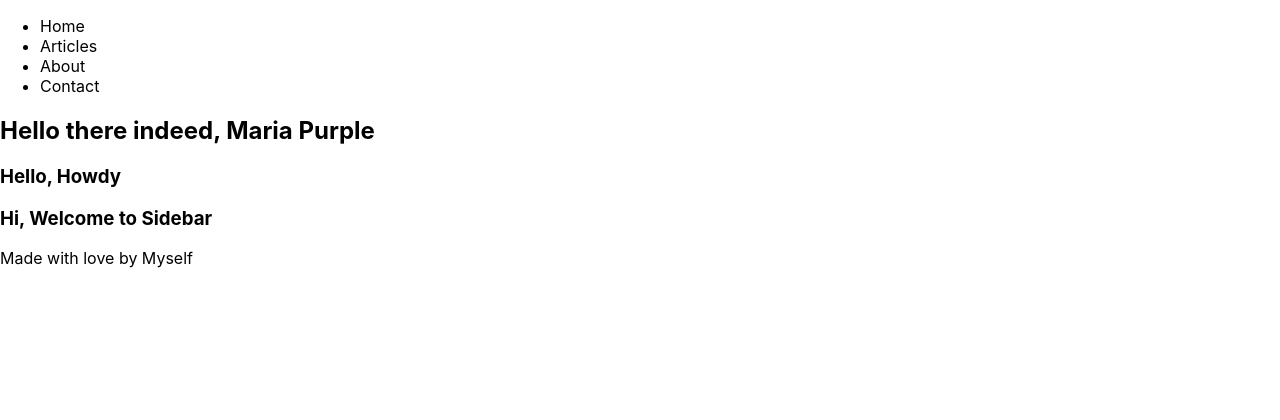
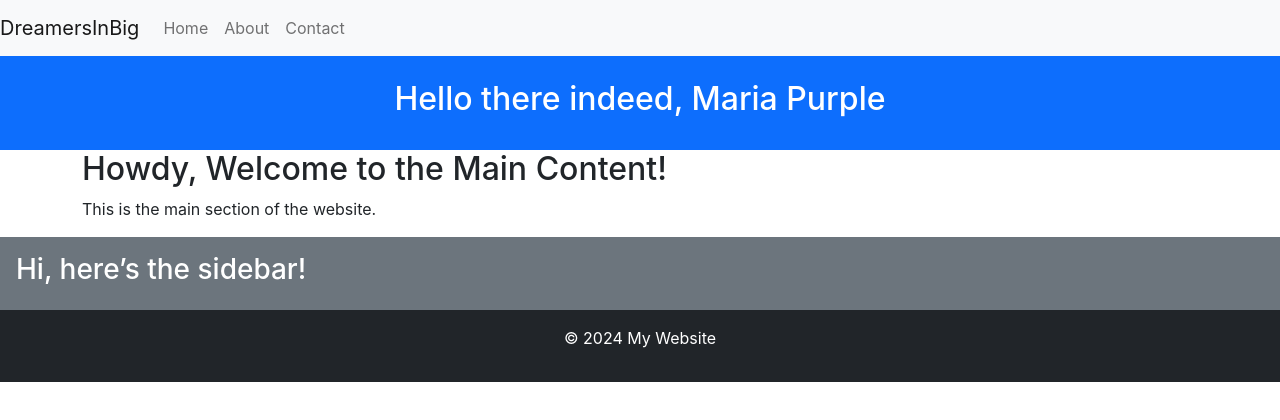
Before and after one commit to mlestrella843/React_Meta, a React (Create React App) app in the folder firstapp/: page / in a window 1280 px wide. Shown: the top 420 px of the page. Built offline with nearby package versions, Linux system fonts and the light colour scheme.

Commit message:
Styling my app

```diff
--- a/firstapp/public/index.html
+++ b/firstapp/public/index.html
@@ -25,6 +25,7 @@
       Learn how to configure a non-root public URL by running `npm run build`.
     -->
     <title>React App</title>
+    <link href="https://cdn.jsdelivr.net/npm/bootstrap@5.0.2/dist/css/bootstrap.min.css" rel="stylesheet" integrity="sha384-EVSTQN3/azprG1Anm3QDgpJLIm9Nao0Yz1ztcQTwFspd3yD65VohhpuuCOmLASjC" crossorigin="anonymous">
   </head>
   <body>
     <noscript>You need to enable JavaScript to run this app.</noscript>
--- a/firstapp/src/App.js
+++ b/firstapp/src/App.js
@@ -1,7 +1,10 @@
 // import logo from './logo.svg';
 //import ParentComponent from "./components/exercise1/ParentComponent";
 // import ParentComponent from "./components/exercise3/ParentComponent";
-import './App.css';
+/* The line `import './App.css';` is importing the CSS file named `App.css` into the JavaScript file.
+This allows the styles defined in the `App.css` file to be applied to the components rendered in the
+`App` component. */
+// import './App.css';
 import Nav from "./components/Nav";
 import Header from './components/Header';
 import Main from './components/Main';
--- a/firstapp/src/components/Footer.js
+++ b/firstapp/src/components/Footer.js
@@ -1,8 +1,8 @@
 function Footer() {
     return (
-        <div className="copyright">
-            <p>Made with love by Myself</p>
-        </div>
+        <footer className="bg-dark text-white text-center py-3">
+            <p>&copy; 2024 My Website</p>
+        </footer>
     );
 };
 
--- a/firstapp/src/components/Header.js
+++ b/firstapp/src/components/Header.js
@@ -3,6 +3,10 @@ import React from 'react';
 function Header(props){
     console.log(props);
 
-    return <h2>Hello there indeed, {props.name} {props.color} </h2>
+    return (
+        <header className="bg-primary text-white text-center py-4">
+            <h2>Hello there indeed, {props.name} {props.color} </h2>
+        </header>
+    )
 }
 export default Header;
--- a/firstapp/src/components/Main.js
+++ b/firstapp/src/components/Main.js
@@ -1,9 +1,12 @@
 import React from 'react';
 
 function Main(props){
-
     console.log(props);
-
-    return <h3>Hello, {props.greet} </h3>
+    return (
+        <main className="container">
+            <h2>{props.greet}, Welcome to the Main Content!</h2>
+            <p>This is the main section of the website.</p>
+        </main>
+    )
 }
 export default Main;
--- a/firstapp/src/components/Nav.js
+++ b/firstapp/src/components/Nav.js
@@ -1,14 +1,25 @@
 function Nav() {
     return (
-        <nav className="main-nav">
-            <ul>
-                <li>Home</li>
-                <li>Articles</li>
-                <li>About</li>
-                <li>Contact</li>
-            </ul>
+        <nav className="navbar navbar-expand-lg navbar-light bg-light">
+            <a className="navbar-brand" href="/">DreamersInBig</a>
+            <button className="navbar-toggler" type="button" data-toggle="collapse" data-target="#navbarNav" aria-controls="navbarNav" aria-expanded="false" aria-label="Toggle navigation">
+                <span className="navbar-toggler-icon"></span>
+            </button>
+            <div className="collapse navbar-collapse" id="navbarNav">
+                <ul className="navbar-nav">
+                    <li className="nav-item active">
+                        <a className="nav-link" href="/">Home</a>
+                    </li>
+                    <li className="nav-item">
+                        <a className="nav-link" href="/about">About</a>
+                    </li>
+                    <li className="nav-item">
+                        <a className="nav-link" href="/contact">Contact</a>
+                    </li>
+                </ul>
+            </div>
         </nav>
     );
-};
+}
 
 export default Nav;
--- a/firstapp/src/components/Sidebar.js
+++ b/firstapp/src/components/Sidebar.js
@@ -4,8 +4,10 @@ function Sidebar(props){
     console.log(props);
 
     return (
-        <h3>{props.greet}, Welcome to Sidebar</h3>
-    )
+        <aside className="bg-secondary text-white p-3">
+            <h3>{props.greet}, here’s the sidebar!</h3>
+        </aside>
+    );
 
 }
 export default Sidebar;
```
